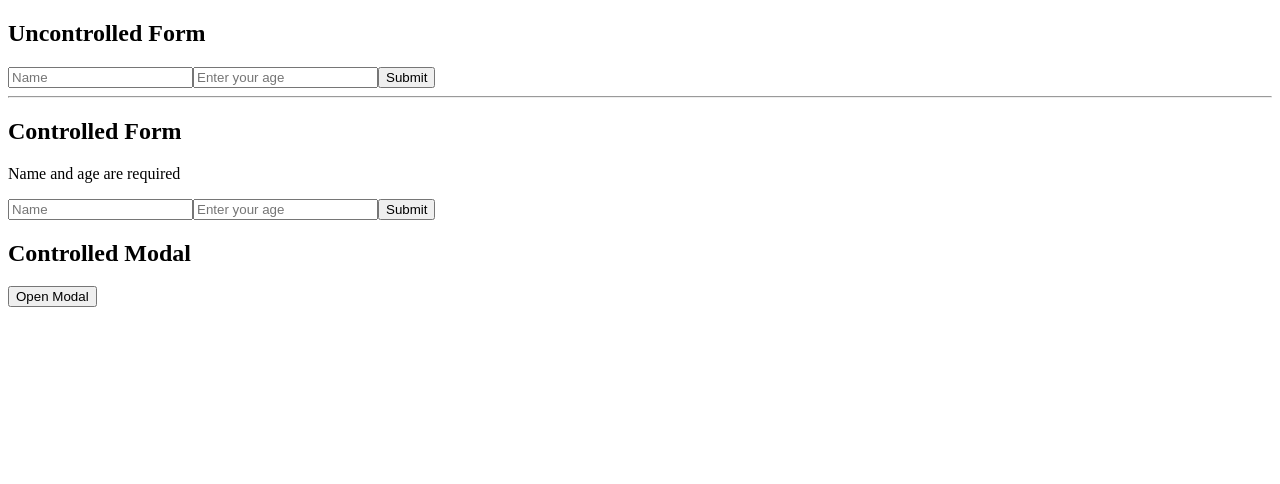
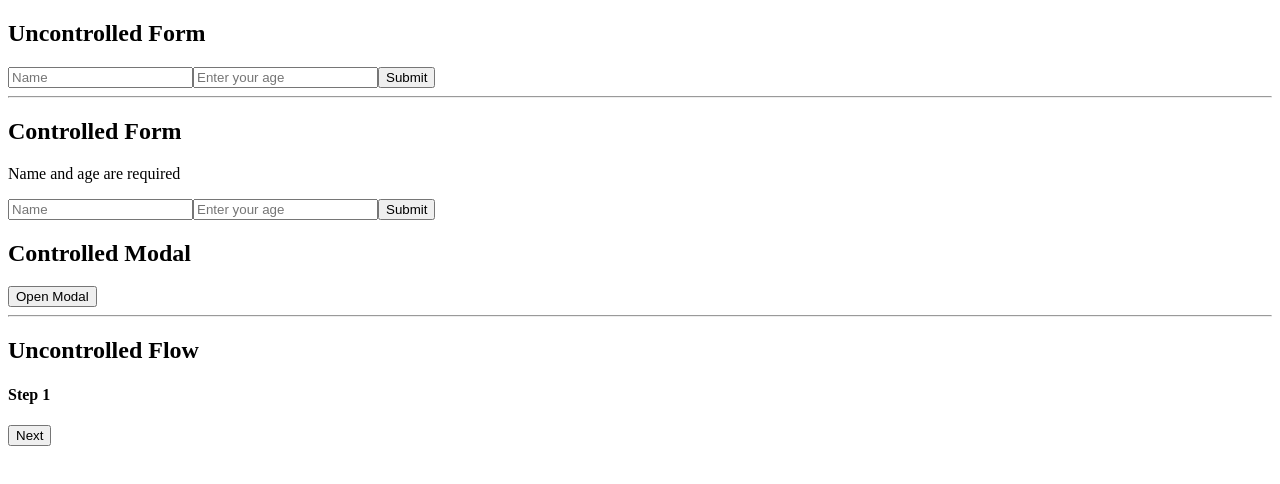
Before and after one commit to fabiofernandesx/react-patterns, a React (Vite) app in the folder controlled-uncontrolled/: page / in a window 1280 px wide. Shown: the top 484 px of the page. Built offline with nearby package versions, Linux system fonts and the light colour scheme.

Commit message:
uncontrolled flow

```diff
--- a/controlled-uncontrolled/src/App.jsx
+++ b/controlled-uncontrolled/src/App.jsx
@@ -2,6 +2,7 @@ import { useState } from 'react'
 import { ControlledForm } from './components/controlled-form'
 import { ControlledModal } from './components/controlled-modal'
 import { UncontrolledForm } from './components/uncontrolled-form'
+import { UncontrolledFlow } from './components/uncontrolled-flow'
 
 export default function App() {
   const [showModal, setShowModal] = useState(false)
@@ -23,6 +24,13 @@ export default function App() {
         >
           <h4>Modal Content</h4>
         </ControlledModal>
+        <hr />
+        <h2>Uncontrolled Flow</h2>
+        <UncontrolledFlow>
+          <h4>Step 1</h4>
+          <h4>Step 2</h4>
+          <h4>Step 3</h4>
+        </UncontrolledFlow>
       </div>
     </>
   )
--- /dev/null
+++ b/controlled-uncontrolled/src/components/uncontrolled-flow.jsx
@@ -0,0 +1,21 @@
+import React, { useState } from "react"
+
+export const UncontrolledFlow = ({children, onDone}) => {
+  const [data,setData] = useState({})
+  const [currentStepIndex, setCurrentStepIndex] = useState(0)
+
+  const currentChild = React.Children.toArray(children)[currentStepIndex]
+
+  return (
+    <div>
+      {currentChild}
+      <button onClick={() => {
+        if (currentStepIndex < React.Children.count(children) - 1) {
+          setCurrentStepIndex(currentStepIndex + 1)
+        } else {
+          onDone(data)
+        }
+      }}>Next</button>
+    </div>
+  )
+}
```
